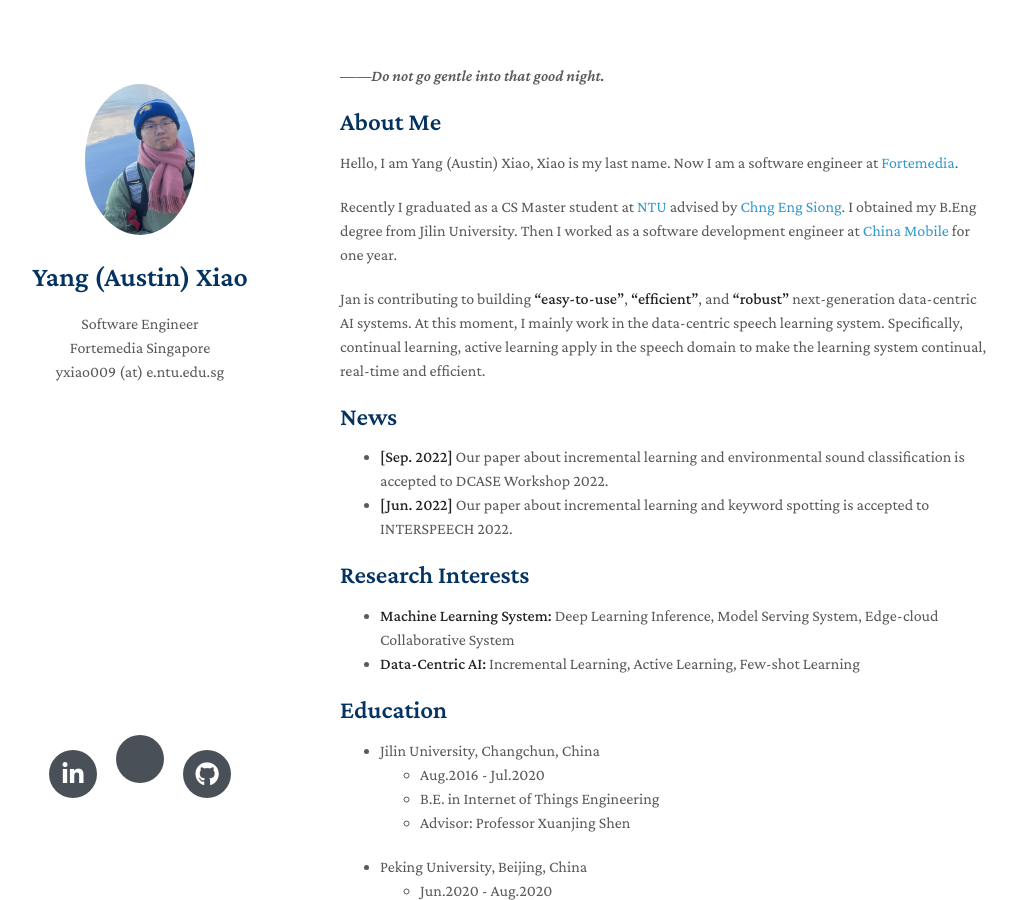
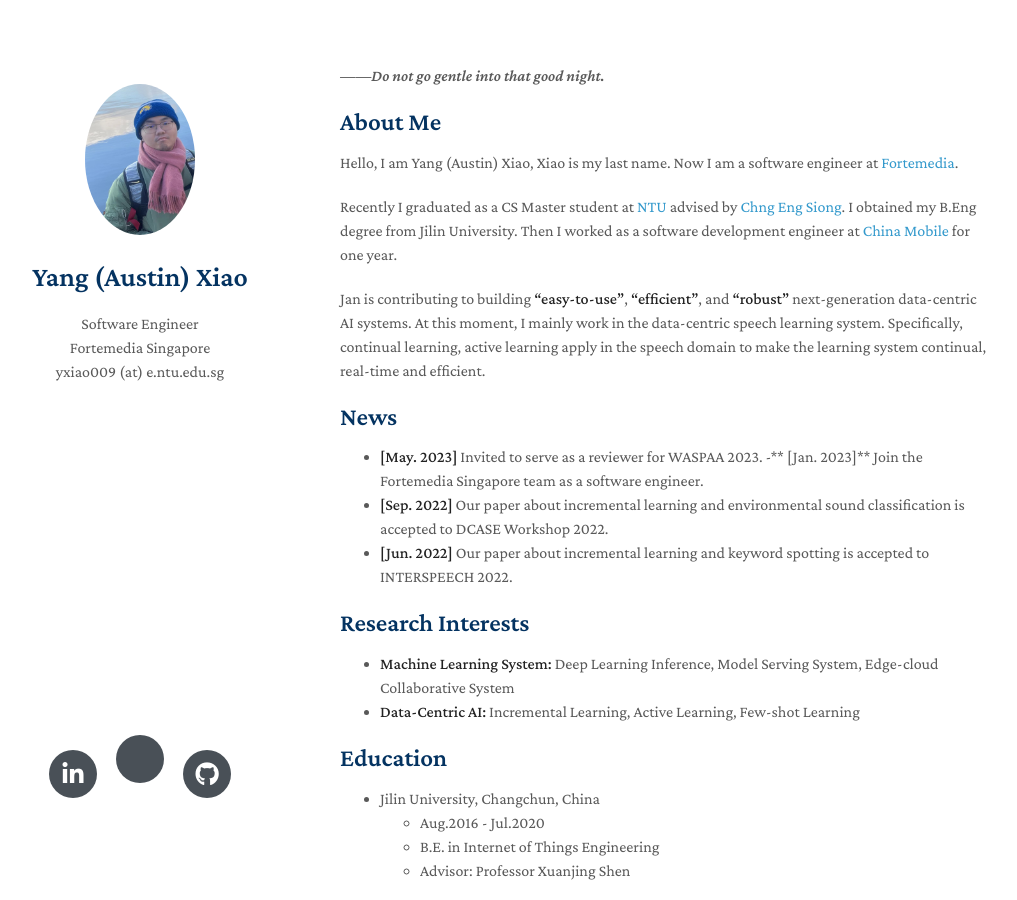
Before and after one commit to swagshaw/swagshaw.github.io, a Jekyll site: the page built from index.md, in a window 1280 px wide and 900 px high. Shown: the whole window, without its empty margins (130-1147 px from the left). Built offline with Jekyll 4.4.1, drawn with Linux system fonts in a browser that asks for light colours; nearby versions of some CDN libraries; a style sheet for code colours, icons or effects is not loaded.

Commit message:
Update index.md

```diff
--- a/index.md
+++ b/index.md
@@ -12,6 +12,8 @@ Jan is contributing to building **"easy-to-use"**, **"efficient"**, and  **"robu
 
 
 ## News
+- **[May. 2023]** Invited to serve as a reviewer for WASPAA 2023.
+-** [Jan. 2023]** Join the Fortemedia Singapore team as a software engineer.
 - **[Sep. 2022]** Our paper about incremental learning and environmental sound classification is accepted to DCASE Workshop 2022.
 - **[Jun. 2022]** Our paper about incremental learning and keyword spotting is accepted to INTERSPEECH 2022.
 
```
